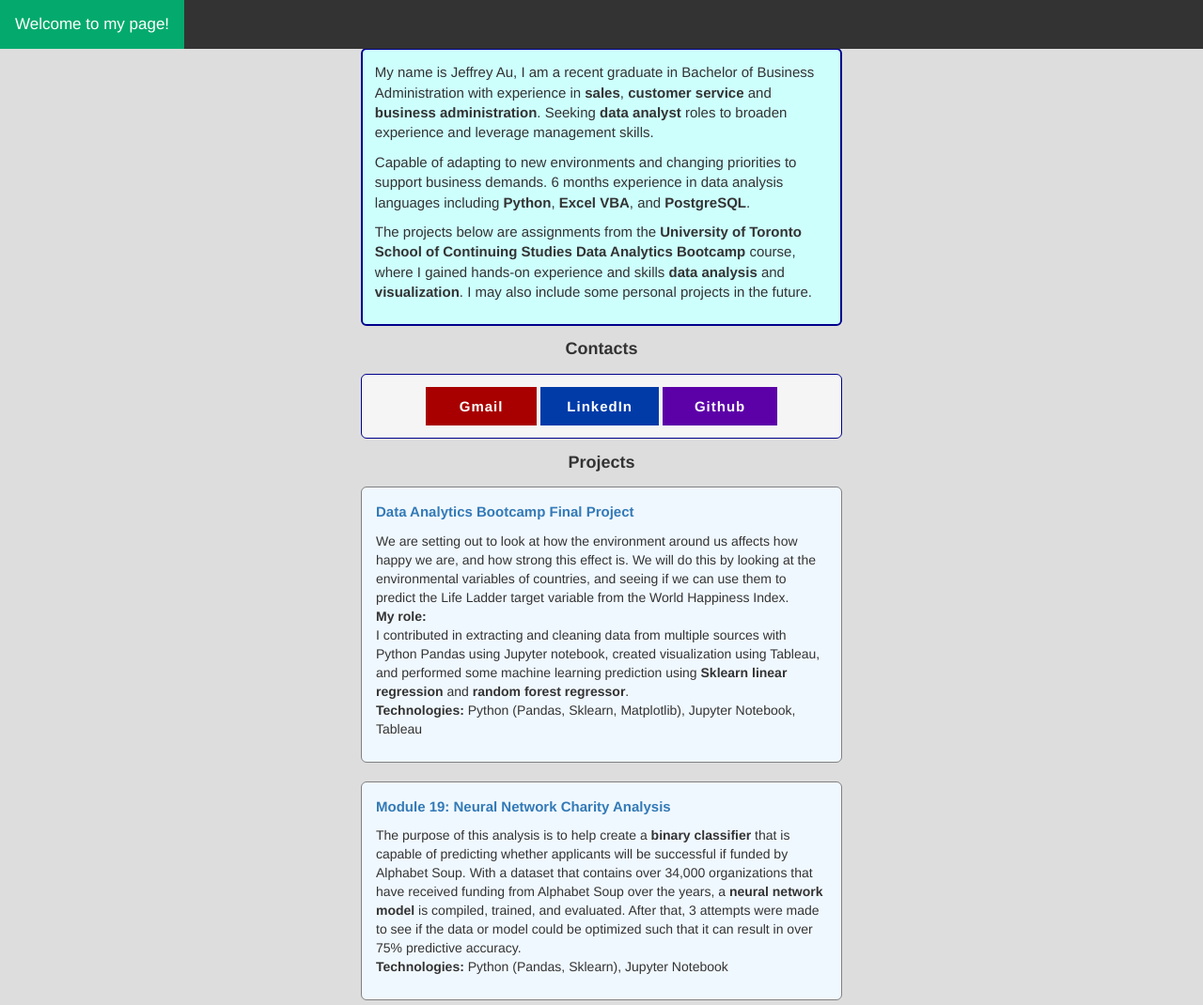
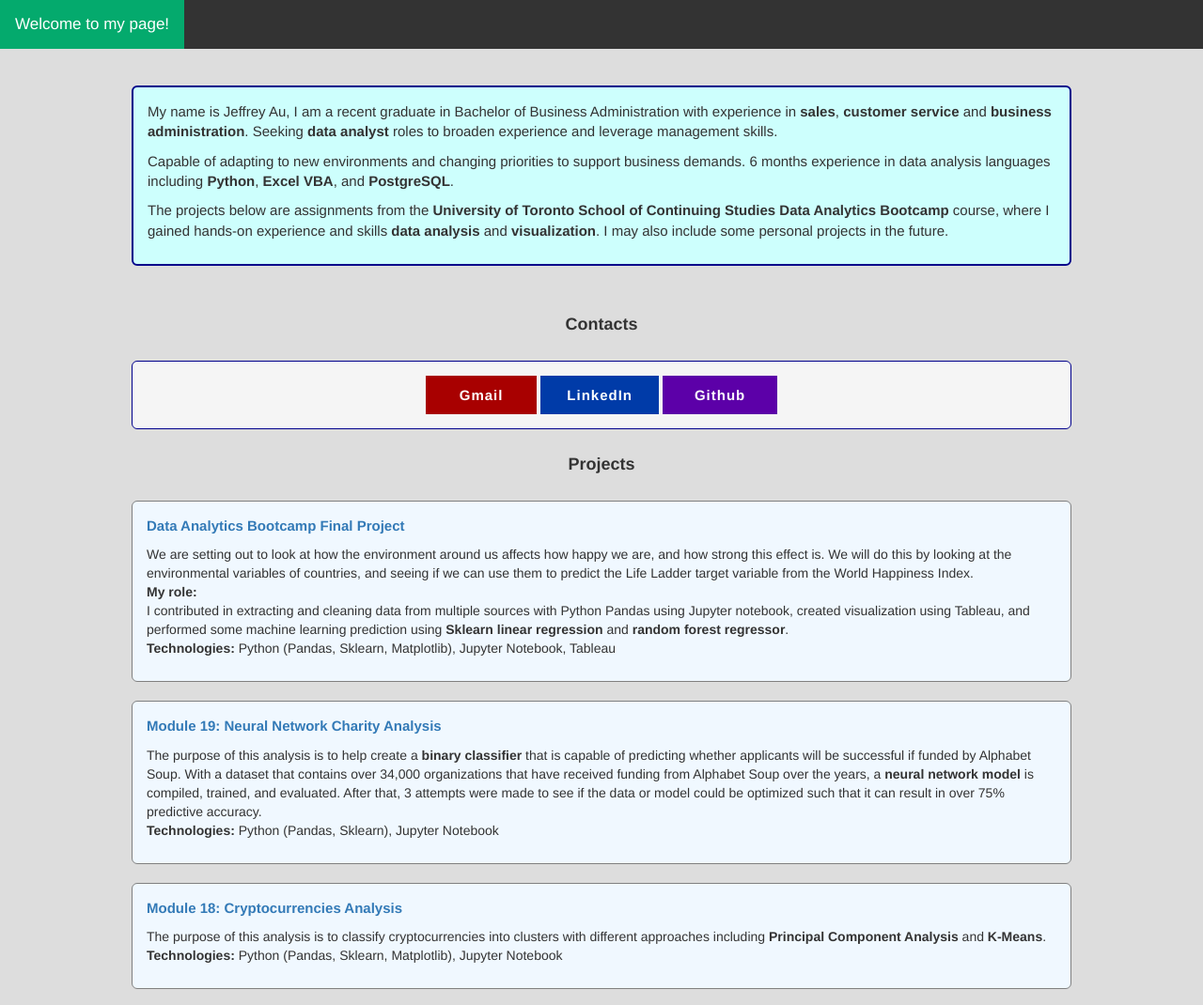
Before and after one commit to jeffreyaupc/portfolio, a plain HTML site: page index.html in a window 1280 px wide. Shown: the top 1070 px of the page at 94% size. Drawn offline with nearby package versions, Linux system fonts and the light colour scheme.

Commit message:
update index.css

```diff
--- a/css/index.css
+++ b/css/index.css
@@ -35,8 +35,9 @@ body {
 
 .selfintro {
     font-size: 15px;
-    margin: 0.5% 30%;
-    padding: 1%;
+    max-width: 1000px;
+    margin: 50px auto;
+    padding: 15px;
     border: 2px solid darkblue;
     background-color: #cdfffd;
     border-radius: 6px;
@@ -47,8 +48,9 @@ body {
 }
 
 .contacts {
-    margin: 0.5% 30%;
-    padding: 1% 0;
+    max-width: 1000px;
+    margin: 25px auto;
+    padding: 15px 0;
     border: 1px solid darkblue;
     background-color: whitesmoke;
     border-radius: 6px;
@@ -104,11 +106,12 @@ body {
 .feature {
     text-align: center;
     font-size: 18px;
-    margin: 1%;
+    margin: 15px;
 }
 
 .repos {
-    margin: 0 30%;
+    max-width: 1000px;
+    margin: 25px auto;
 }
 
 .repo {
```
